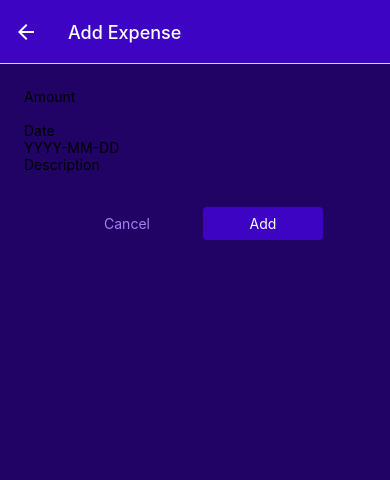
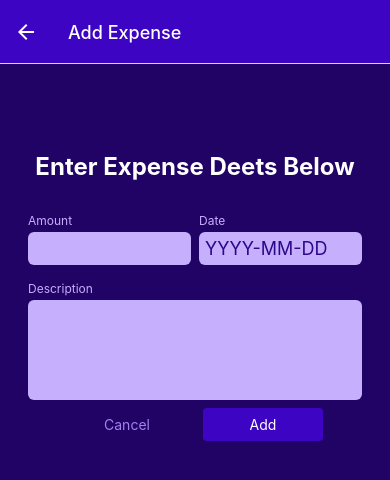
Before and after one commit to missatrox44/expense-tracker-app, a React Native app: screen /ManageExpense in a window 390 px wide. Shown: the top 480 px of the page. Built offline with nearby package versions, Linux system fonts and the light colour scheme.

Commit message:
add styles, update form layout

```diff
--- a/components/ManageExpense/ExpenseForm.js
+++ b/components/ManageExpense/ExpenseForm.js
@@ -1,4 +1,4 @@
-import { View, Text } from 'react-native'
+import { View, StyleSheet, Text } from 'react-native'
 import React from 'react';
 
 import Input from './Input';
@@ -8,19 +8,27 @@
   function amountChangedHandler() { }
 
   return (
-    <View>
-      <Input label='Amount' textInputConfig={{
+    <View style={styles.form}>
+      <Text style={styles.title}>Enter Expense Deets Below</Text>
+      <View style={styles.inputRow}>
+        <Input
+          style={styles.rowInput}
+          label='Amount'
+          textInputConfig={{
             keyboardType: 'decimal-pad',
             onChangeText: amountChangedHandler,
           }} />
-      <Input label='Date' textInputConfig={{
+        <Input
+          style={styles.rowInput}
+          label='Date'
+          textInputConfig={{
             placeholder: 'YYYY-MM-DD',
             maxLength: 10,
             onChangeText: () => { }
           }} />
+      </View>
       <Input label='Description' textInputConfig={{
         multiline: true,
-
       }} />
     </View>
   )
@@ -31,3 +39,24 @@
 
 // autoCorrect: false, //default is true
 //  autoCapitalize: 'sentences' -> default
+
+
+const styles = StyleSheet.create({
+  inputRow: {
+    flexDirection: 'row',
+    justifyContent: 'space-between'
+  },
+  rowInput: {
+    flex: 1
+  },
+  form: {
+    marginTop: 40
+  },
+  title: {
+    fontSize: 24,
+    fontWeight: 'bold',
+    color: 'white',
+    marginVertical: 24,
+    textAlign: 'center'
+  }
+})
--- a/components/ManageExpense/Input.js
+++ b/components/ManageExpense/Input.js
@@ -1,15 +1,48 @@
-import { View, Text, TextInput } from 'react-native'
+import { View, Text, TextInput, StyleSheet } from 'react-native'
 import React from 'react'
+import { GlobalStyles } from '../../constants/styles';
 
 //view around label and custom input container
 //label should be configurable -> destructure props
-export default function Input({ label, textInputConfig }) {
+export default function Input({ label, style, textInputConfig }) {
+  //set to array of styles
+  const inputStyles = [styles.input];
+  //push multiline style to array of styles IF multiline input true
+  if (textInputConfig && textInputConfig.multiline) {
+    inputStyles.push(styles.inputMultiline)
+  }
+
   return (
-    <View>
-      <Text>{label}</Text>
-      <TextInput {...textInputConfig} />
+    <View style={[styles.inputContainer, style]}>
+      <Text style={styles.label}>{label}</Text>
+      <TextInput style={inputStyles} {...textInputConfig} />
     </View>
   );
 }
 
 //textInputConfig all custom properties as object
+
+const styles = StyleSheet.create({
+  inputContainer: {
+    marginHorizontal: 4,
+    marginVertical: 8,
+  },
+  label: {
+    fontSize: 12,
+    color: GlobalStyles.colors.primary100,
+    marginBottom: 4
+  },
+  input: {
+    backgroundColor: GlobalStyles.colors.primary100,
+    padding: 6,
+    borderRadius: 6,
+    fontSize: 18,
+    color: GlobalStyles.colors.primary700
+  },
+  //only apply this style if multiline
+  inputMultiline: {
+    minHeight: 100,
+    //sets same look/behaviors on both platforms
+    textAlignVertical: 'top'
+  }
+})
```
Lines whose indentation alone changed are shown as unchanged.
